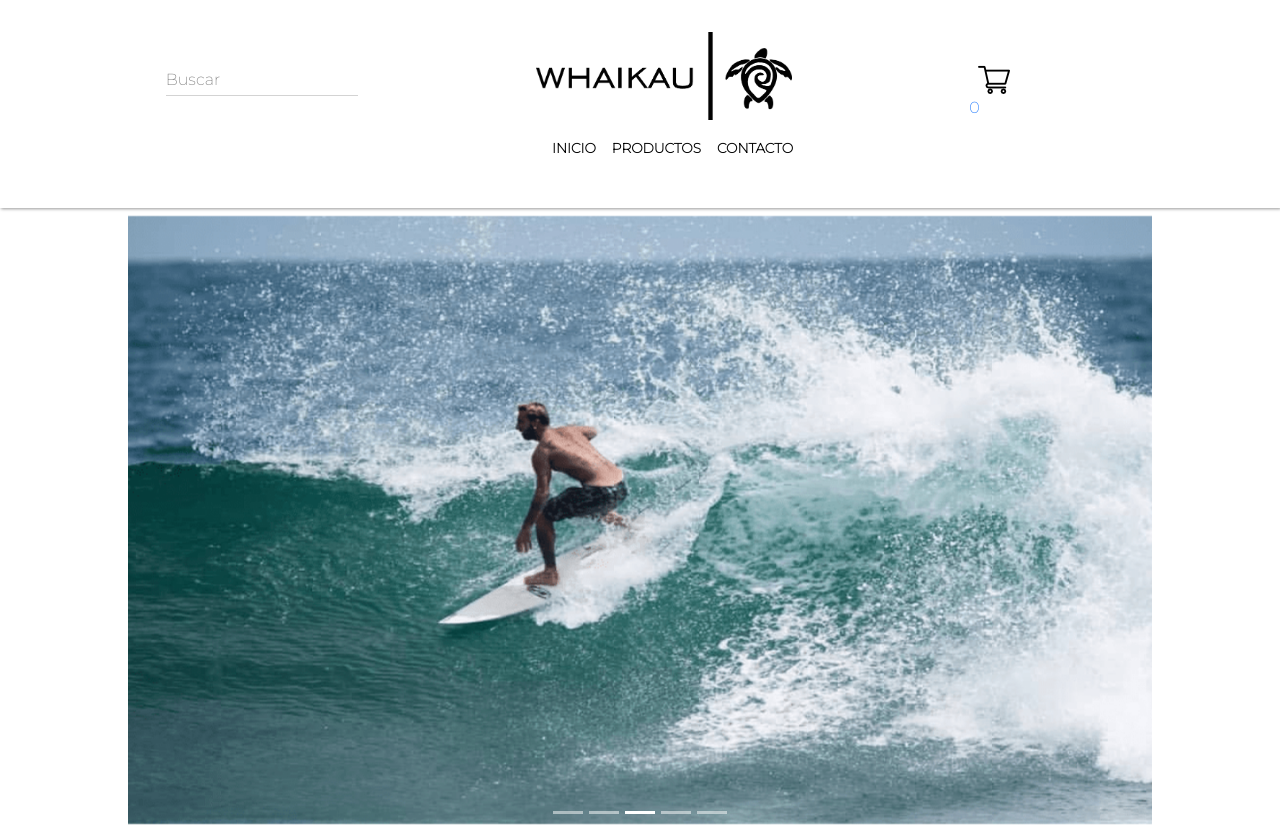
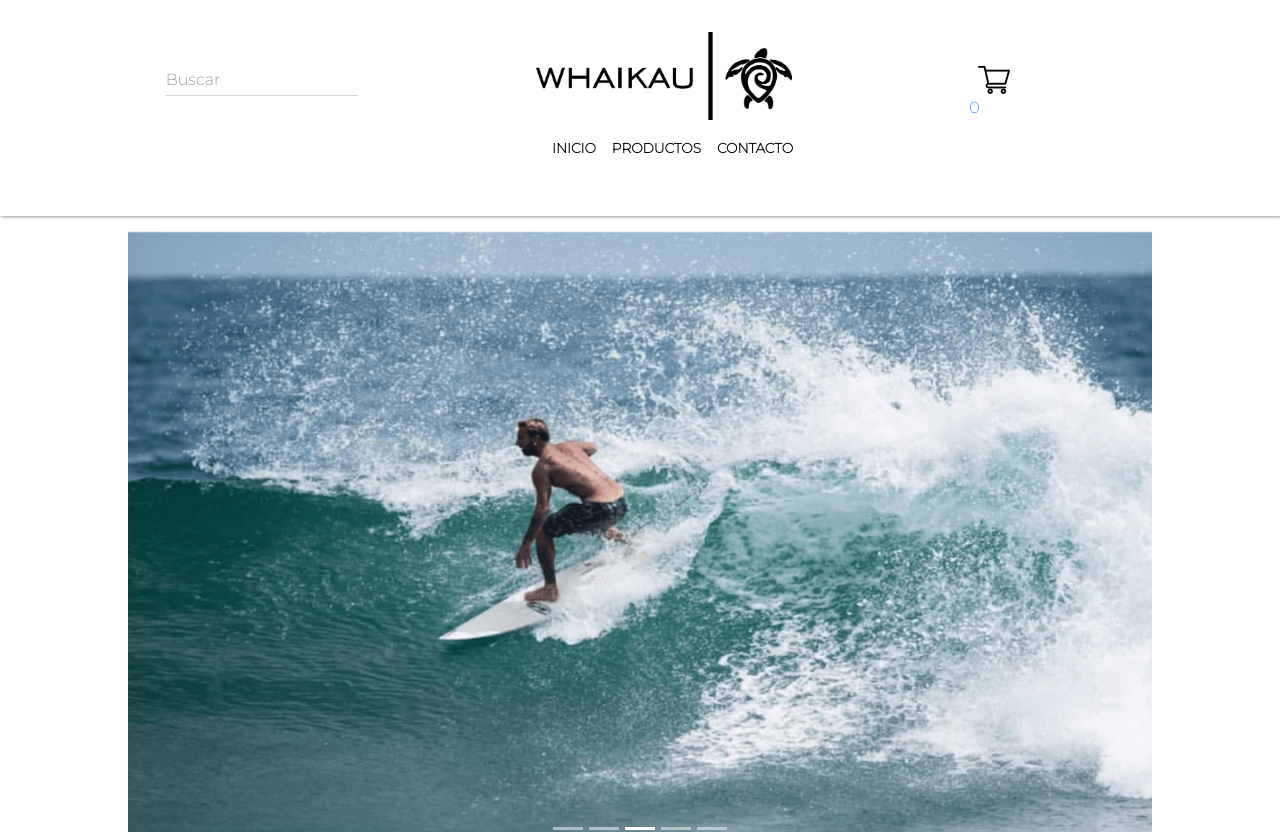
Before and after one commit to timoteorda/Whaikau, a React (Create React App) app: page / in a window 1280 px wide. Shown: the top 832 px of the page. Built offline with nearby package versions, Linux system fonts and the light colour scheme; no server answers; the database is empty.

Commit message:
Ajuste cart

```diff
--- a/src/scss/diseño/cart.scss
+++ b/src/scss/diseño/cart.scss
@@ -65,6 +65,10 @@
         margin-left: 1rem;
         font-size: 1.2rem;
     }
+    @include computadora{
+        margin-left: 38%;
+    }
+
 }
 
 .vaciarCarrito{
--- a/src/scss/diseño/navBar.scss
+++ b/src/scss/diseño/navBar.scss
@@ -1,7 +1,7 @@
 @import "../utilities/mediaquerys";
 
 header{
-    height: 25vh;
+    height: 27vh;
     @include telefono{
         height: 40vh;
     }
@@ -21,7 +21,7 @@ li {
 .navBar{
     position: fixed;
     width: 100%;
-    height: 26vh;
+    height: 27vh;
     background-color: white;
     z-index: 10;
     box-shadow: 1px 1px 3px #999;
```
